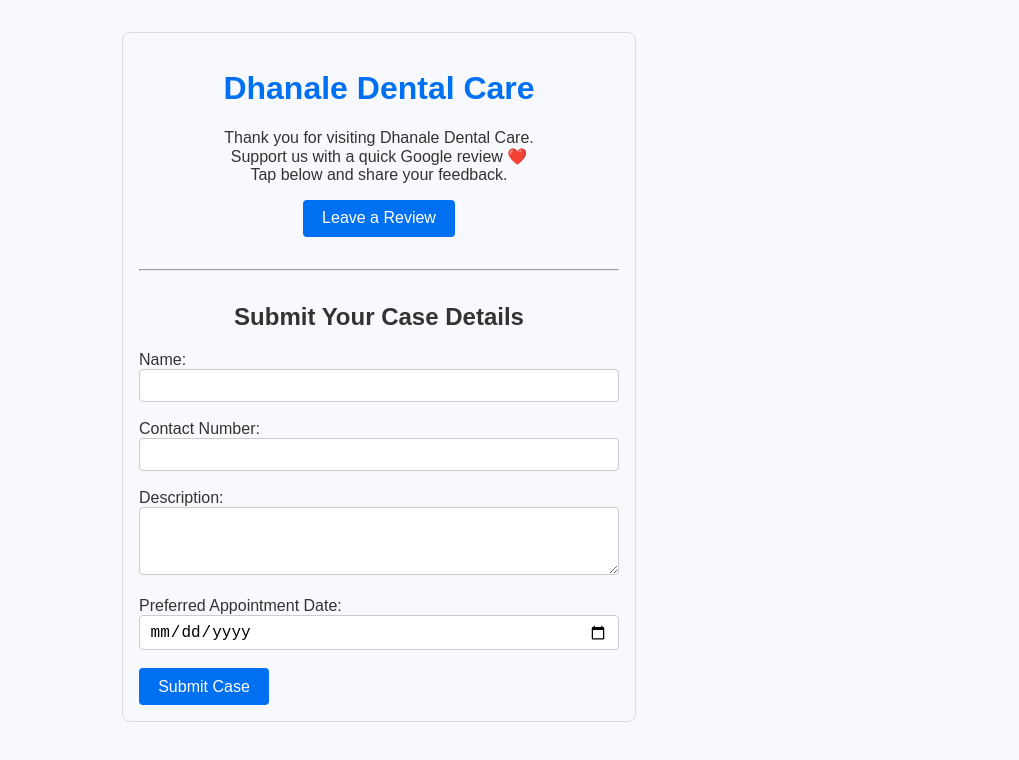
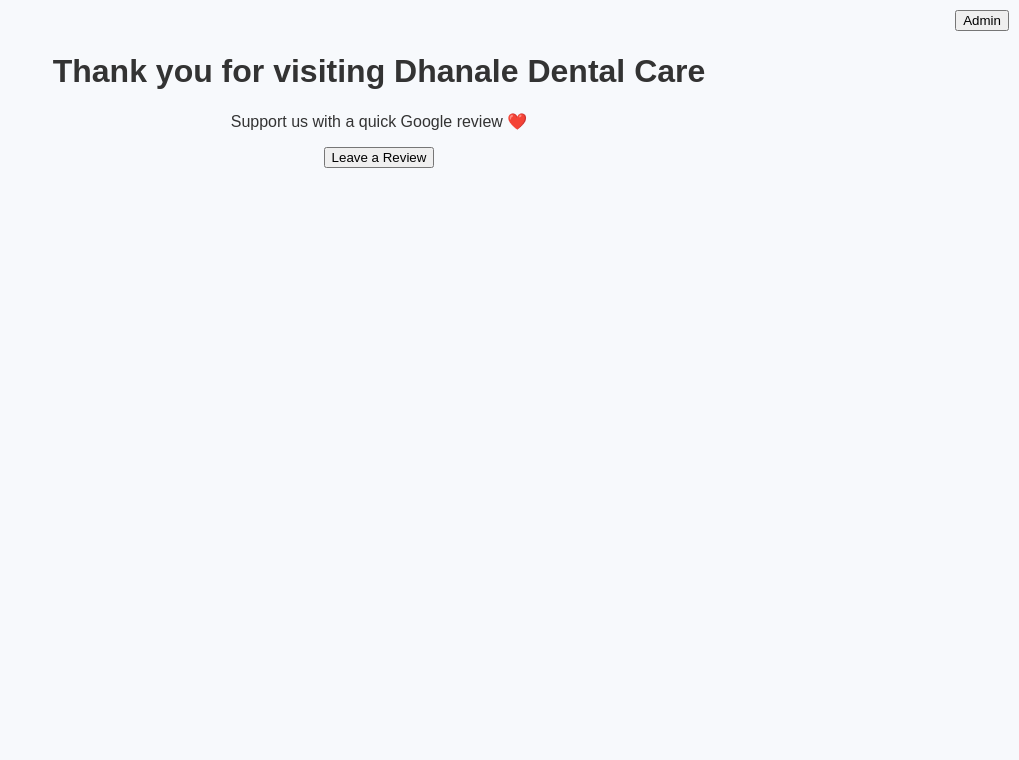
Before and after one commit to rohitvhanji/review-to-payment-app, a React (Vite) app in the folder client/: page / in a window 1280 px wide. Shown: the top 760 px of the page, without its empty margins (261-1280 px from the left). Built offline with nearby package versions, Linux system fonts and the light colour scheme; the HTML template or start-up script is replaced by a standard one.

Commit message:
Update App.jsx

```diff
--- a/client/src/App.jsx
+++ b/client/src/App.jsx
@@ -1,21 +1,16 @@
 import { useState } from 'react';
 import QRCode from 'react-qr-code';
-import axios from 'axios';
+import PatientForm from './PatientForm';
+import AdminLogin from './AdminLogin';
+import AdminDashboard from './AdminDashboard';
 
-const GOOGLE_REVIEW_URL = "https://g.co/kgs/jEdHyuL"; // Your Google review link
-const PAYMENT_LINK = "upi://pay?pa=yourupi@upi&pn=Dhanale Dental Care"; // Replace with your actual UPI or payment link
+const GOOGLE_REVIEW_URL = "https://g.co/kgs/jEdHyuL";
+const PAYMENT_LINK = "upi://pay?pa=yourupi@upi&pn=YourName";
 
-export default function App() {
+function App() {
   const [step, setStep] = useState("review");
-  const [caseData, setCaseData] = useState({
-    name: "",
-    contact: "",
-    description: "",
-    date: "",
-  });
-  const [caseSubmitted, setCaseSubmitted] = useState(false);
-  const [loading, setLoading] = useState(false);
-  const [error, setError] = useState(null);
+  const [isAdmin, setIsAdmin] = useState(false);
+  const [adminLoggedIn, setAdminLoggedIn] = useState(false);
 
   const handleReviewClick = () => {
     window.open(GOOGLE_REVIEW_URL, "_blank");
@@ -23,104 +18,48 @@
   };
 
   const handleConfirmClick = async () => {
-    try {
-      await axios.post("https://review-to-payment-app.onrender.com/api/confirm-review", { confirmed: true });
-      setStep("pay");
-    } catch {
-      alert("Failed to confirm review, please try again.");
-    }
+    await fetch("/api/confirm-review", {
+      method: "POST",
+      headers: { "Content-Type": "application/json" },
+      body: JSON.stringify({ confirmed: true }),
+    });
+    setStep("pay");
   };
 
-  const handleInputChange = (e) => {
-    const { name, value } = e.target;
-    setCaseData((prev) => ({ ...prev, [name]: value }));
-  };
+  if (isAdmin && !adminLoggedIn) {
+    return <AdminLogin onLogin={() => setAdminLoggedIn(true)} />;
+  }
 
-  const handleCaseSubmit = async (e) => {
-    e.preventDefault();
-    setLoading(true);
-    setError(null);
-    try {
-      await axios.post("https://review-to-payment-app.onrender.com/api/case", caseData);
-      setCaseSubmitted(true);
-      setCaseData({ name: "", contact: "", description: "", date: "" });
-    } catch (err) {
-      setError("Failed to submit case. Please try again.");
-      console.log(err)
-    }
-    setLoading(false);
-  };
+  if (isAdmin && adminLoggedIn) {
+    return <AdminDashboard />;
+  }
 
   return (
-    <div style={{ maxWidth: 480, margin: "2rem auto", fontFamily: "Arial, sans-serif", padding: "1rem", textAlign: "center", border: "1px solid #ddd", borderRadius: 8 }}>
-      <h1 style={{ color: "#0070f3" }}>Dhanale Dental Care</h1>
-      <p>Thank you for visiting Dhanale Dental Care.<br />Support us with a quick Google review ❤️<br />Tap below and share your feedback.</p>
+    <div style={{ padding: "2rem", fontFamily: "Arial", textAlign: "center" }}>
+      <button onClick={() => setIsAdmin(true)} style={{ position: 'absolute', top: 10, right: 10 }}>Admin</button>
 
       {step === "review" && (
-        <button style={btnStyle} onClick={handleReviewClick}>Leave a Review</button>
+        <>
+          <h1>Thank you for visiting Dhanale Dental Care</h1>
+          <p>Support us with a quick Google review ❤️</p>
+          <button onClick={handleReviewClick}>Leave a Review</button>
+        </>
       )}
-
       {step === "confirm" && (
         <>
           <h2>Did you leave the review?</h2>
-          <button style={btnStyle} onClick={handleConfirmClick}>Yes, Show Payment QR</button>
+          <button onClick={handleConfirmClick}>Yes, show QR</button>
         </>
       )}
-
       {step === "pay" && (
         <>
           <h2>Scan to Pay</h2>
-          <QRCode value={PAYMENT_LINK} size={180} />
-          <p>Thank you for your support!</p>
+          <QRCode value={PAYMENT_LINK} size={200} />
+          <PatientForm />
         </>
       )}
-
-      <hr style={{ margin: "2rem 0" }} />
-
-      <h2>Submit Your Case Details</h2>
-      {caseSubmitted && <p style={{ color: "green" }}>Case submitted successfully!</p>}
-      {error && <p style={{ color: "red" }}>{error}</p>}
-
-      <form onSubmit={handleCaseSubmit} style={{ textAlign: "left" }}>
-        <label>
-          Name:<br />
-          <input type="text" name="name" value={caseData.name} onChange={handleInputChange} required style={inputStyle} />
-        </label><br /><br />
-        <label>
-          Contact Number:<br />
-          <input type="tel" name="contact" value={caseData.contact} onChange={handleInputChange} required style={inputStyle} />
-        </label><br /><br />
-        <label>
-          Description:<br />
-          <textarea name="description" value={caseData.description} onChange={handleInputChange} required rows={3} style={inputStyle} />
-        </label><br /><br />
-        <label>
-          Preferred Appointment Date:<br />
-          <input type="date" name="date" value={caseData.date} onChange={handleInputChange} required style={inputStyle} />
-        </label><br /><br />
-        <button type="submit" disabled={loading} style={btnStyle}>
-          {loading ? "Submitting..." : "Submit Case"}
-        </button>
-      </form>
     </div>
   );
 }
 
-const btnStyle = {
-  backgroundColor: "#0070f3",
-  color: "white",
-  padding: "0.6rem 1.2rem",
-  border: "none",
-  borderRadius: 4,
-  cursor: "pointer",
-  fontSize: "1rem",
-};
-
-const inputStyle = {
-  width: "100%",
-  padding: "0.4rem 0.6rem",
-  fontSize: "1rem",
-  borderRadius: 4,
-  border: "1px solid #ccc",
-  boxSizing: "border-box",
-};
+export default App;
```
